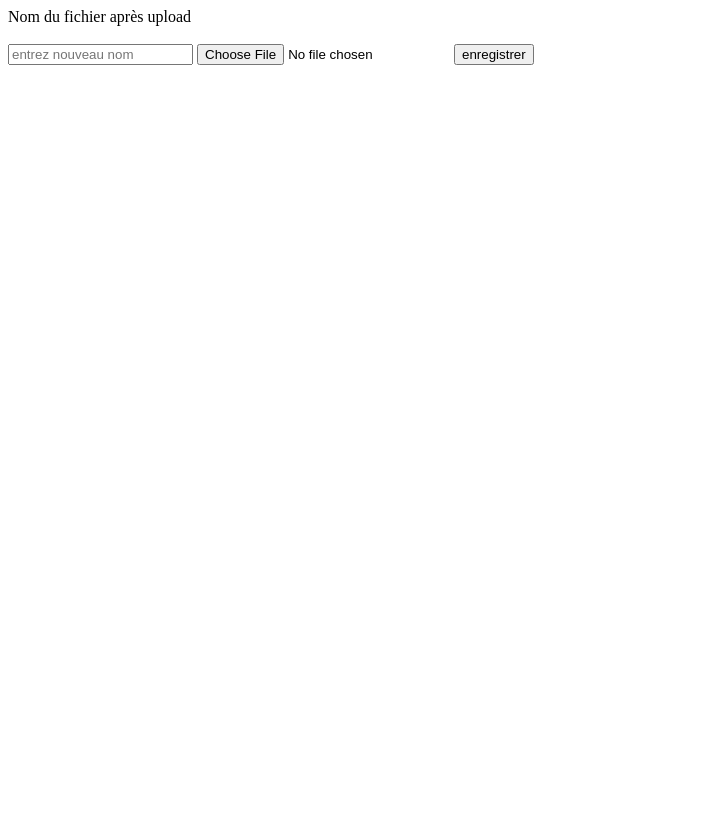
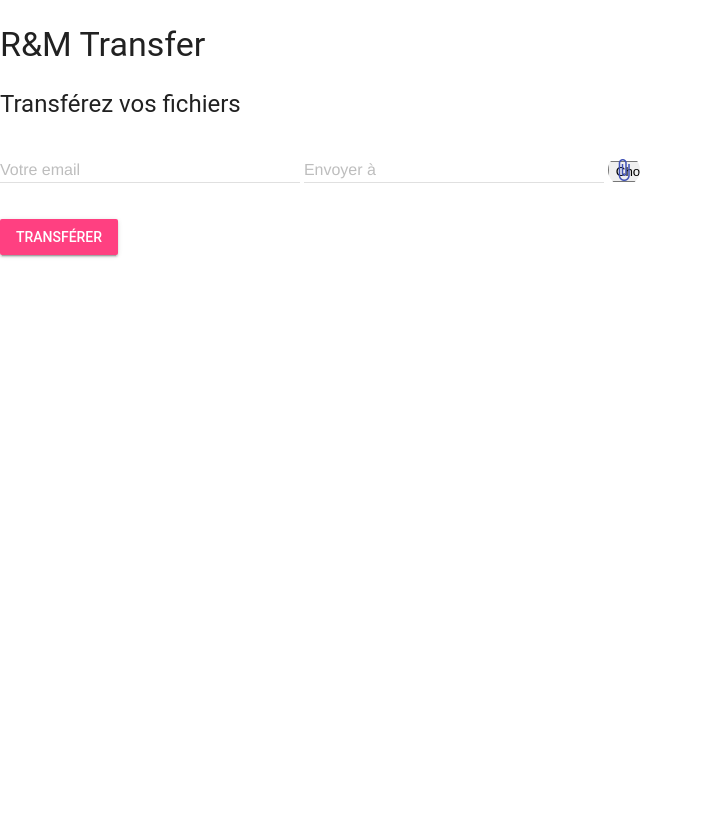
Before and after one commit to kvnbrnrd/WeTransfer, a PHP site: the page made by index.php in a window 1280 px wide. Shown: the whole page, without its empty margins (0-703 px from the left). Before the commit the page ends 65 px from the top, so only its background shows below. Run offline with PHP 8.4, Linux system fonts and the light colour scheme.

Commit message:
ajout formulaire

```diff
--- a/Assets/CSS/main.css
+++ b/Assets/CSS/main.css
@@ -0,0 +1,88 @@
+html {
+    width: 100%;
+  }
+  body {
+    background: #f5f5f5;
+    margin: 50px auto;
+    width: 512px;
+    font-family: "Roboto", Helvetica, Arial, sans-serif;
+      font-weight: 100;
+      font-size: 12px;
+      line-height: 30px;
+      color: #777;
+      background: #4CAF50;
+  }
+
+  .mdl-button--file input {
+
+      cursor: pointer;
+      height: 100%;
+      right: 0;
+      opacity: 0;
+      position: absolute;
+      top: 0;
+      width: 300px;
+      z-index: 4;
+  }
+
+  .mdl-textfield__input{
+
+      box-sizing: border-box;
+      width: calc(100% - 32px);
+      border : none;
+  }
+
+  .mdl-button--file {
+      right: 0;
+    }
+
+    @import url(https://fonts.googleapis.com/css?family=Roboto:400,300,600,400italic);
+    * {
+      margin: 0;
+      padding: 0;
+    }
+
+
+    .container {
+      max-width: 400px;
+      width: 100%;
+      margin: 0 auto;
+      position: relative;
+    }
+
+    #contact input[type="text"],
+    #contact input[type="email"],
+    #contact input[type="tel"],
+    #contact input[type="url"],
+    #contact textarea,
+    #contact button[type="submit"] {
+      font: 400 12px/16px "Roboto", Helvetica, Arial, sans-serif;
+    }
+
+    #contact {
+      background: #F9F9F9;
+      padding: 25px;
+      margin: 150px 0;
+      box-shadow: 0 0 20px 0 rgba(0, 0, 0, 0.2), 0 5px 5px 0 rgba(0, 0, 0, 0.24);
+    }
+
+    #contact h3 {
+      display: block;
+      font-size: 30px;
+      font-weight: 300;
+      margin-bottom: 10px;
+    }
+
+    #contact h4 {
+      margin: 5px 0 15px;
+      display: block;
+      font-size: 13px;
+      font-weight: 400;
+    }
+
+    .errorMsg {
+        color:red;
+    }
+
+    .errorMessage {
+        color:red;
--- a/Assets/JS/main.js
+++ b/Assets/JS/main.js
@@ -0,0 +1,67 @@
+document.getElementById("uploadBtn").onchange = function () {
+    document.getElementById("uploadFile").value = this.files[0].name;
+};
+
+function verifMail(champ) { //on prépare une fonction de vérification du mail
+    var regex = /^[a-zA-Z0-9._-]+@[a-z0-9._-]{2,}\.[a-z]{2,4}$/;
+    if (!regex.test(champ.value)) {
+        return false;
+    }
+
+    else {
+        return true;
+    }
+}
+
+var form = document.getElementById("contact"); //on récupère la totalité du formulaire dans une variable
+
+form.addEventListener("submit", function (monEvenement) { //On ajoute un écouteur d'évènement sur le formulaire : Quand le formulaire est envoyé, on exécute le code contenu dans les accolades de "function() {}""
+
+    monEvenement.preventDefault(); //On bloque le comportement par défaut du formulaire qui est normalement de s'envoyer.
+
+
+
+
+    var destinataire = document.getElementById("destinataire");
+    var email = document.getElementById("email");
+    var message = document.getElementById("message"); //On stock les 3 champs à vérifier dans des variables différentes
+
+    if (destinataire.value.length <= 0) { //on vérifie que le nom n'est pas vide
+
+        var errorMessageBlock = destinataire.parentNode.getElementsByClassName("errorMessage"); //on remonte d'un noeud avec "parentNode" puis on sélectionne l'élement ayant pour classe "errorMessage" dans ce noeud parent, du coup ça ne sélectionne que le p qui est frère de l'input "nom" et pas tous les p ayant cette classe. Si on avait fait un document.getElementsByClassName(), on aurait eu les 3.
+
+
+        //getElementsByClassName renvoie un tableau d'élements vu qu'il peut y en avoir plusieurs. On sait qu'il n'y en a qu'un donc on peut directement viser la première case du tableau :
+        var errorMessageBlock = errorMessageBlock[0];
+
+
+        errorMessageBlock.innerHTML = "Ce champ est obligatoire"; //on place le message entre <p> et </p>
+        errorMessageBlock.style.display = "block"; //on affiche le <p> concerné.
+
+    }
+    else if (email.value.length <= 0) {
+        //idem que le bloc précedent mais pour l'email vide
+        var errorMessageBlock = email.parentNode.getElementsByClassName("errorMessage");
+        var errorMessageBlock = errorMessageBlock[0];
+        errorMessageBlock.innerHTML = "Ce champ est obligatoire";
+        errorMessageBlock.style.display = "block";
+    }
+    else if (message.value.length <= 0) {
+        //idem que le bloc précedent mais pour le message vide
+        var errorMessageBlock = message.parentNode.getElementsByClassName("errorMessage");
+        var errorMessageBlock = errorMessageBlock[0];
+        errorMessageBlock.innerHTML = "Ce champ est obligatoire";
+        errorMessageBlock.style.display = "block";
+    }
+    else if (!verifMail(email)) { //Vérification que l'email est valide
+        var errorMessageBlock = email.parentNode.getElementsByClassName("errorMessage");
+        var errorMessageBlock = errorMessageBlock[0];
+        errorMessageBlock.innerHTML = "Veuillez entrer un email valide";
+        errorMessageBlock.style.display = "block";
+    }
+    else {
+        //Sinon, si aucun champ vide et email valide, on envoie le formulaire.
+        form.submit();
+    }
+
+});
--- a/Views/homeView.php
+++ b/Views/homeView.php
@@ -3,25 +3,40 @@
 <head>
     <meta charset="utf-8" />
     <meta http-equiv="X-UA-Compatible" content="IE=edge">
-    <title>We Transfer</title>
+    <title>Upload fichier</title>
     <meta name="viewport" content="width=device-width, initial-scale=1">
-    <link rel="stylesheet" type="text/css" media="screen" href="Assets/CSS/main.css" />
+    <link rel="stylesheet" href="https://fonts.googleapis.com/icon?family=Material+Icons">
+    <link rel="stylesheet" href="https://code.getmdl.io/1.3.0/material.indigo-pink.min.css">
+    <link rel="stylesheet" type="text/css" media="screen" href="main.css" />
+    <script defer src="https://code.getmdl.io/1.3.0/material.min.js"></script>
+    <script src="main.js"></script>
 </head>
 <body>
+        <div class="container">
+            <form id="contact" action="page.php" method="post">
+                <h3>R&M Transfer</h3>
+                <h4>Transférez vos fichiers</h4>
+                <div class="mdl-textfield mdl-js-textfield mdl-textfield--floating-label">
+                        <input class="mdl-textfield__input" type="text" />
+                        <label for="email" id="email" class="mdl-textfield__label">Votre email</label>
+                        <p class="errorMessage"></p>
+                </div>
+                <div class="mdl-textfield mdl-js-textfield mdl-textfield--floating-label">
+                        <input class="mdl-textfield__input" type="text"/>
+                        <label for="destinataire" id="destinataire" class="mdl-textfield__label">Envoyer à</label>
+                        <p class="errorMessage"></p>
+                </div>
+                <div class="mdl-button mdl-button--primary mdl-button--icon mdl-button--file">
+                    <i class="material-icons">attach_file</i><input type="file" id="uploadBtn">
+                </div>
+                <div>
+                    <fieldset>
+                    <button name="submitBtn" type="submit" id="contact-submit" data-submit="...Sending" class="mdl-button mdl-js-button mdl-button--raised mdl-js-ripple-effect mdl-button--accent">
+                        Transférer
+                    </button>
+                </fieldset>
+                </div>
+            </form>
 
-    <form action="recup_donnees.php" method="post"  enctype="multipart/form-data">
-
-        <label for="up" class="label">Nom du fichier après upload</label><br><br>
-
-        <input type="text" name="fileName" placeholder="entrez nouveau nom">
-
-        <input type="file" name="fichier_upload">
-
-        <input type="submit" value="enregistrer">
-
-    </form>
-
-
-   <script src="Assets/JS/main.js"></script>
 </body>
 </html>
```
